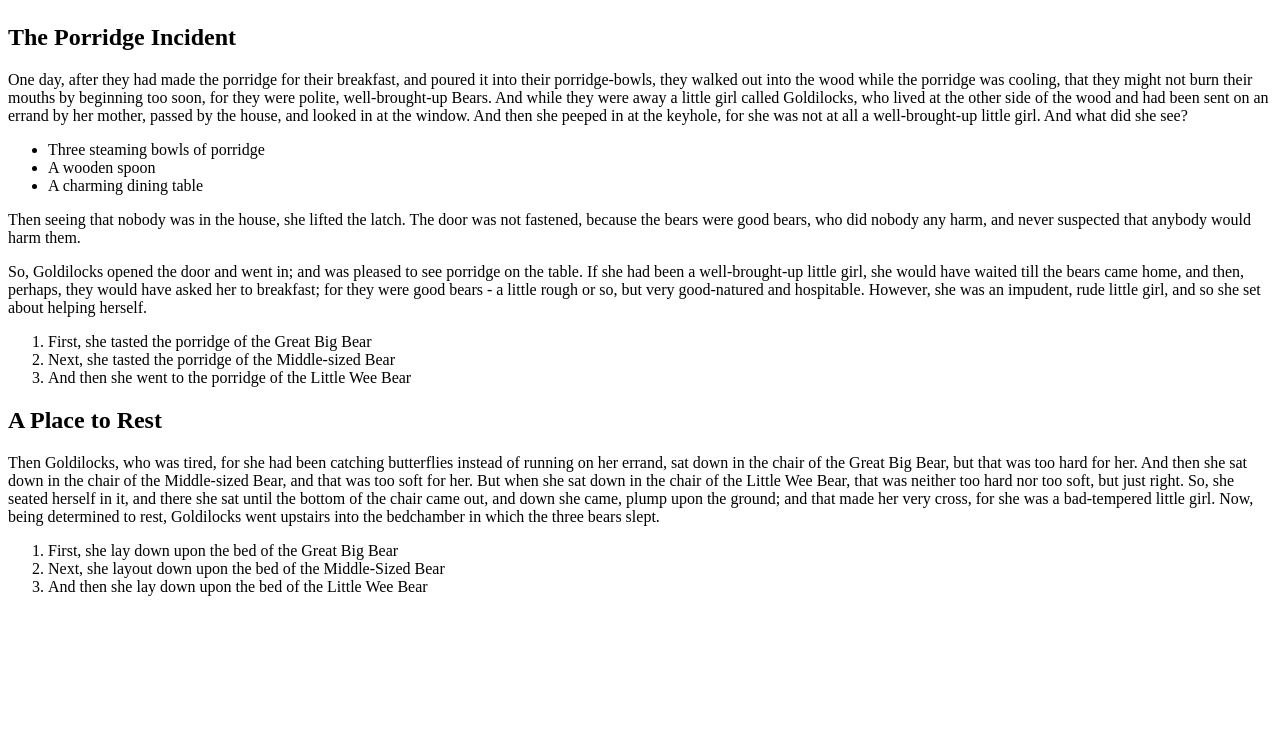
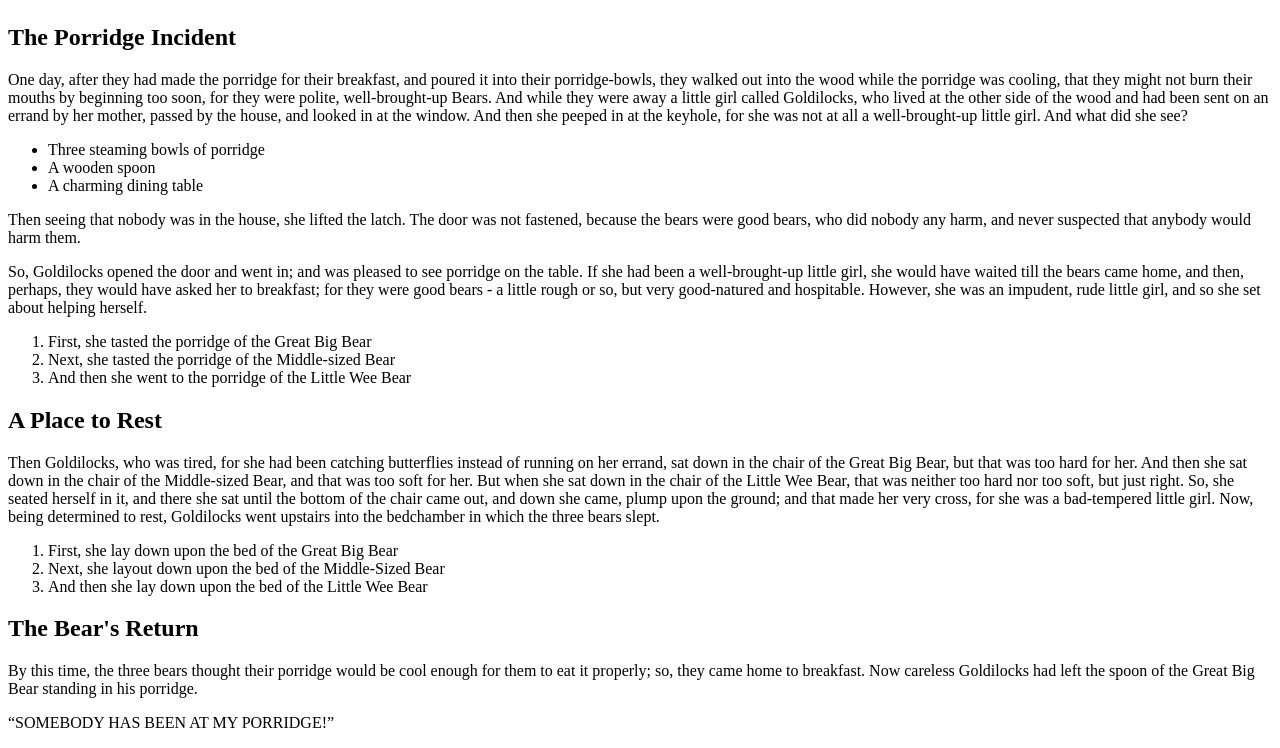
Before and after one commit to kstevenson19/comp1017-A08-winter-2025-examples, a plain HTML site: page 02-demo-markup-starting-files/framework/index.html in a window 1280 px wide. Shown: the part 673-1421 px from the top of the page. Before the commit the page ends 1285 px from the top, so only its background shows below. Drawn offline with Linux system fonts and the light colour scheme.

Commit message:
day 3 progress

```diff
--- a/02-demo-markup-starting-files/framework/index.html
+++ b/02-demo-markup-starting-files/framework/index.html
@@ -65,6 +65,21 @@
         <li>And then she lay down upon the bed of the Little Wee Bear</li>
     </ol>
 
+    <h2>The Bear's Return</h2>
+
+    <p>
+        By this time, the three bears thought their porridge would be cool enough for them to eat it properly; so, they came home to breakfast. Now careless Goldilocks had left the spoon of the Great Big Bear standing in his porridge.
+    </p>
+
+    <!--
+        you use the q element for quotes
+        this is an inline element
+    -->
+    <p>
+        <q>SOMEBODY HAS BEEN AT MY PORRIDGE!</q>
+
+    </p>
+
 
 </body>
 </html>
```
